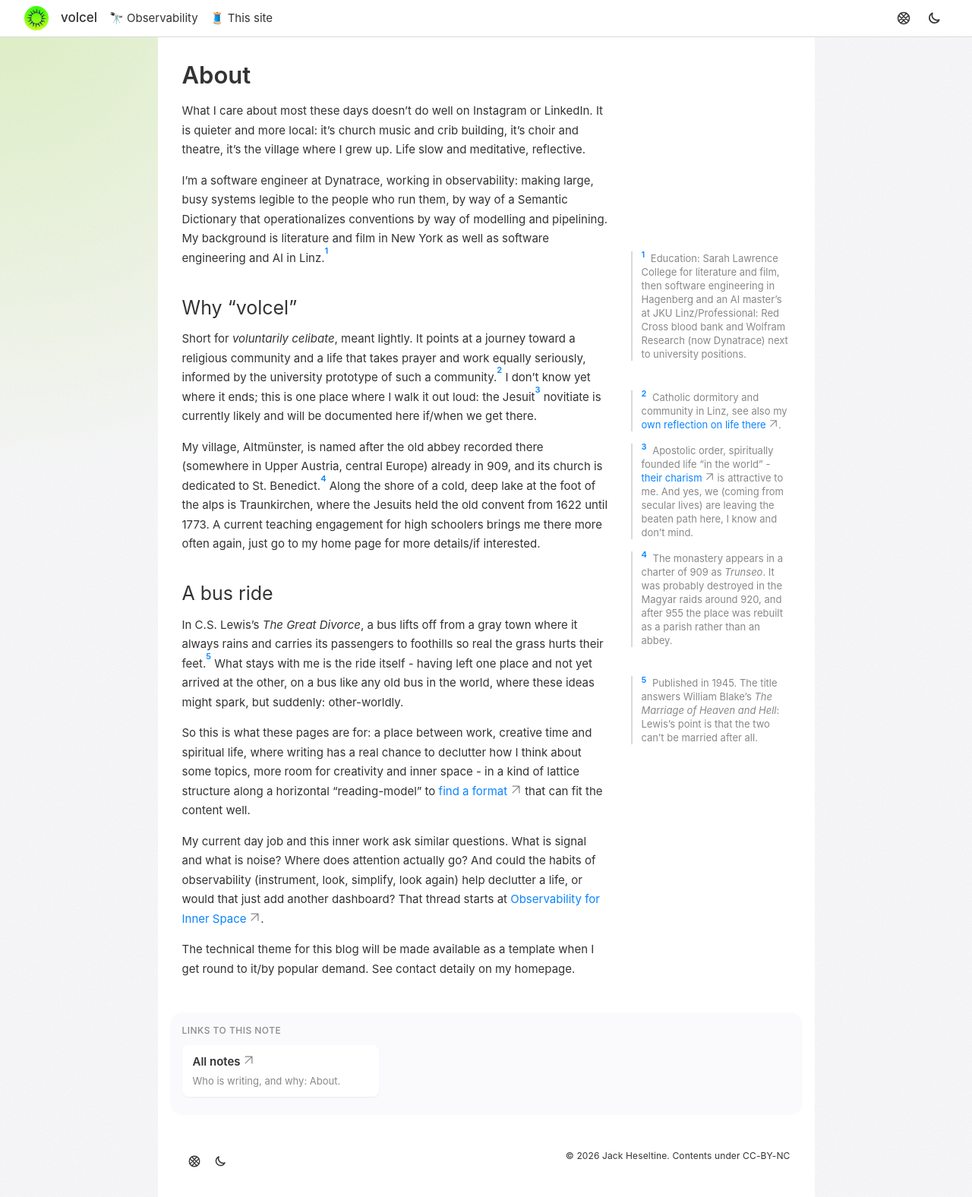
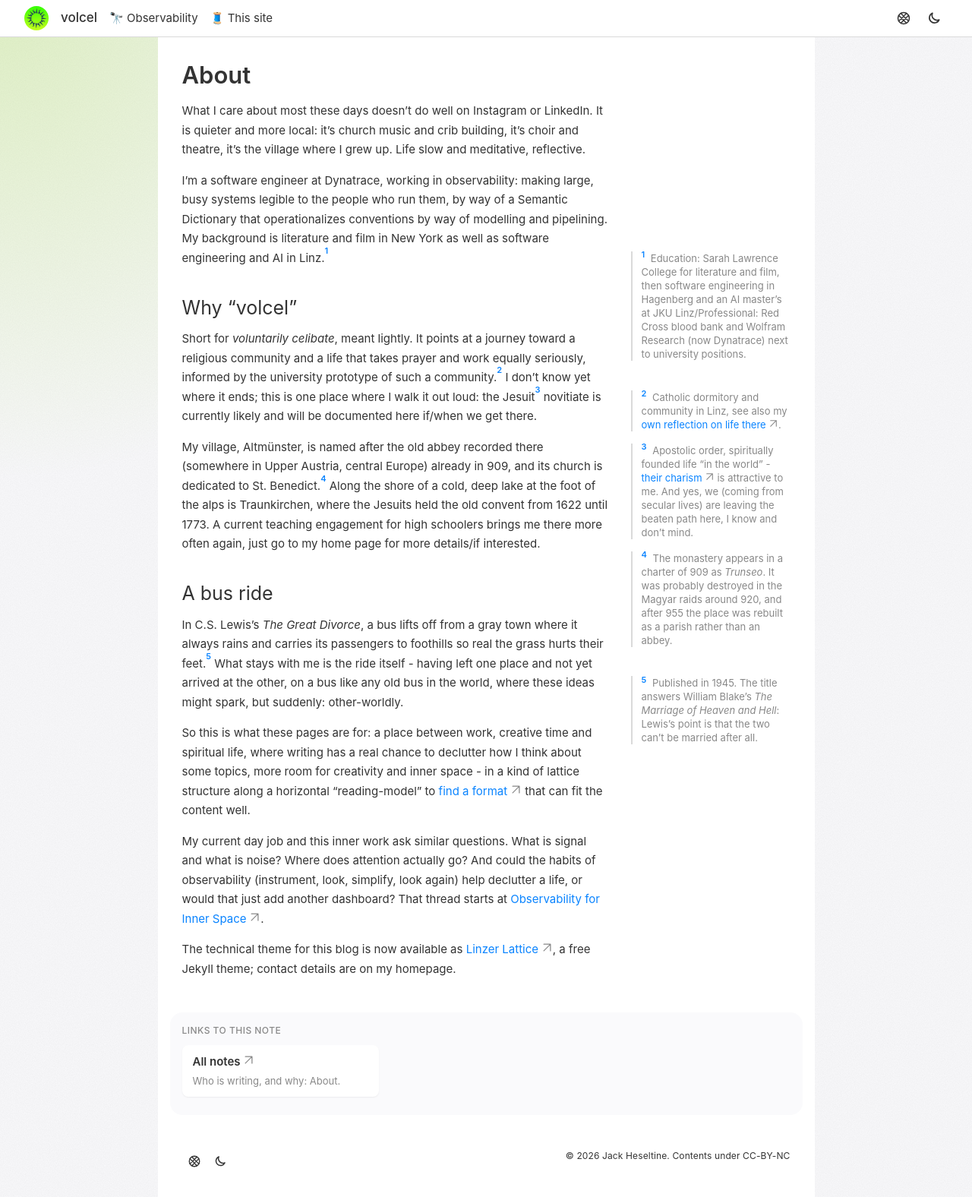
Before and after one commit to heseltime/volcel, a Jekyll site: the page built from _notes/Public/About.md, in a window 1280 px wide. Shown: the whole page at 76% size. Built offline with Jekyll 4.4.1, drawn with Linux system fonts in a browser that asks for light colours.

Commit message:
Link the Linzer Lattice theme from the README and About
Co-Authored-By: Claude Opus 5.5 <noreply@anthropic.com>

```diff
--- a/_notes/Public/About.md
+++ b/_notes/Public/About.md
@@ -21,7 +21,7 @@ So this is what these pages are for: a place between work, creative time and spi
 
 My current day job and this inner work ask similar questions. What is signal and what is noise? Where does attention actually go? And could the habits of observability (instrument, look, simplify, look again) help declutter a life, or would that just add another dashboard? That thread starts at [[Observability for Inner Space]].
 
-The technical theme for this blog will be made available as a template when I get round to it/by popular demand. See contact detaily on my homepage.
+The technical theme for this blog is now available as [[Linzer Lattice::https://github.com/heseltime/linzer-lattice]], a free Jekyll theme; contact details are on my homepage.
 
 [^road]: Education: Sarah Lawrence College for literature and film, then software engineering in Hagenberg and an AI master's at JKU Linz/Professional: Red Cross blood bank and Wolfram Research (now Dynatrace) next to university positions.
 [^khg]: Catholic dormitory and community in Linz, see also my [[own reflection on life there::https://heseltime.github.io/khg]].
```
Also changed, not shown: README.md (+3 -1 lines).
